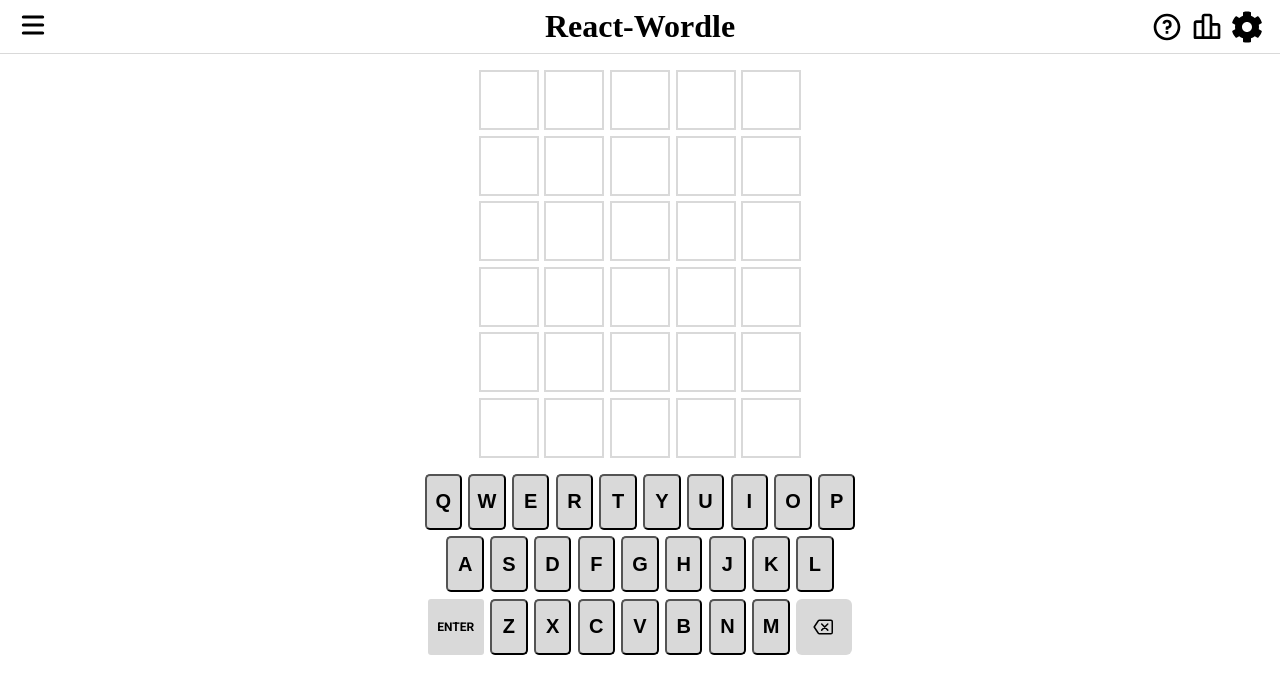
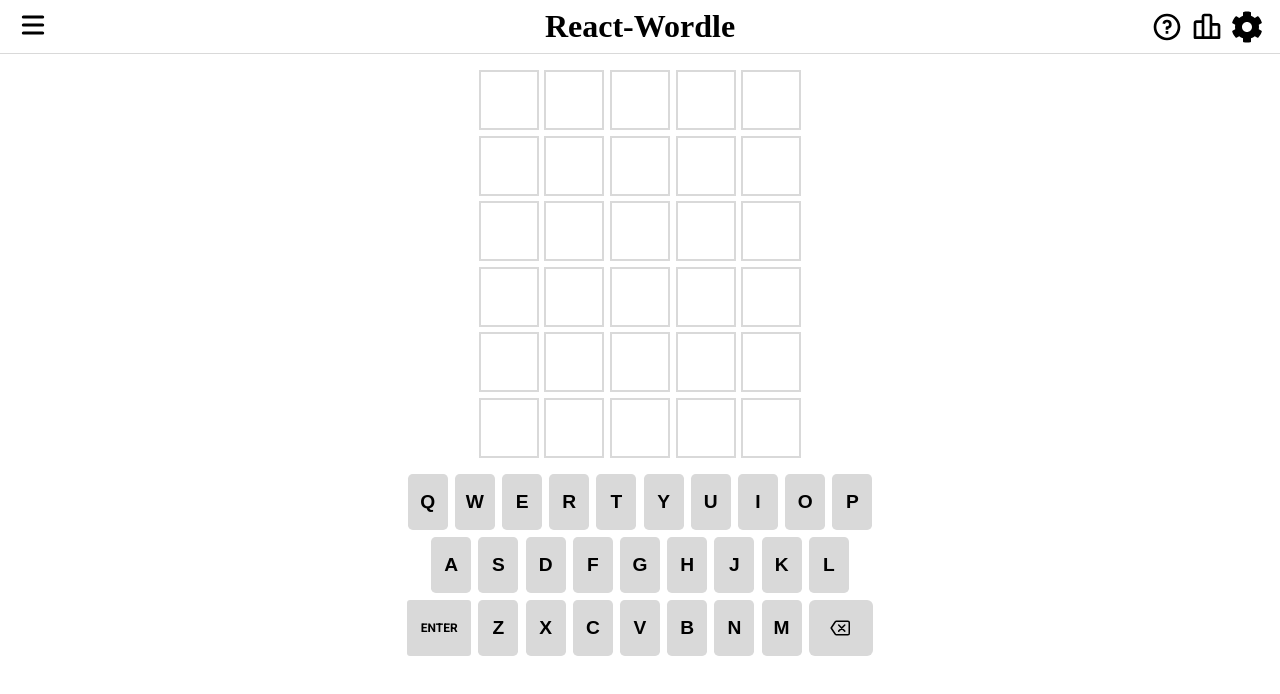
Before and after one commit to louieluuu/wordleforever, a React (Vite) app: page / in a window 1280 px wide. Shown: the top 694 px of the page. Built offline with nearby package versions, Linux system fonts and the light colour scheme; the HTML template or start-up script is replaced by a standard one; a web font is replaced by a local one.

Commit message:
Small changes: eliminate ems, add hover

```diff
--- a/src/index.scss
+++ b/src/index.scss
@@ -1,12 +1,6 @@
-// TODO: Scale font size with viewport width (?)
-// ! "Don't use em, just base everything off the rem" -A Wise Man
-
-$guess-w: 3.5rem;
-$guess-h: 3.5rem;
-$guess-gap: 0.25em;
-
 $color-primary: hsl(0, 0%, 85%);
 $color-secondary: hsl(240, 2, 48);
+$color-hover: hsl(0, 0, 80%);
 
 @mixin box($width, $height) {
   display: flex;
@@ -82,22 +76,16 @@ body {
   gap: 0.35rem;
 
   &__tile {
-    @include box($guess-w, $guess-h);
+    @include box(3.5rem, 3.5rem);
     border: 2px solid $color-primary;
 
     color: black;
     font-weight: bold;
-    font-size: $guess-w/1.5;
+    font-size: 2rem;
 
     &--active {
       @extend .guess__tile;
       border-color: $color-secondary;
-    }
-
-    // TODO: erase later, only for visualization
-    &--current {
-      @extend .guess__tile;
-      border-color: hsl(13, 50, 50);
     }
 
     &--correct {
@@ -128,31 +116,38 @@ body {
   display: flex;
   flex-direction: column;
   align-items: center;
-  gap: 0.4rem;
+  gap: 0.45rem;
 
   &__row {
     display: flex;
-    gap: 0.4rem;
+    gap: 0.45rem;
   }
 
   &__key {
-    @include box($guess-w/1.5, $guess-h);
+    @include box(2.5rem, 3.5rem);
 
     cursor: pointer;
 
     background-color: $color-primary;
+    border: none;
     border-radius: 0.25em;
     font-weight: bold;
-    font-size: 1.25em;
+    font-size: 1.2em;
+
+    &:hover {
+      background-color: $color-hover;
+      transition-duration: 0.2s;
+      transition-timing-function: ease-in;
+    }
 
     &--large {
       @extend .keyboard__key;
-      width: $guess-w;
-      font-size: 0.75em;
+      width: 4rem;
+      font-size: 0.75rem;
 
       &--svg {
         @extend .keyboard__key--large;
-        font-size: 1.5em;
+        font-size: 1.5rem;
       }
     }
   }
```
